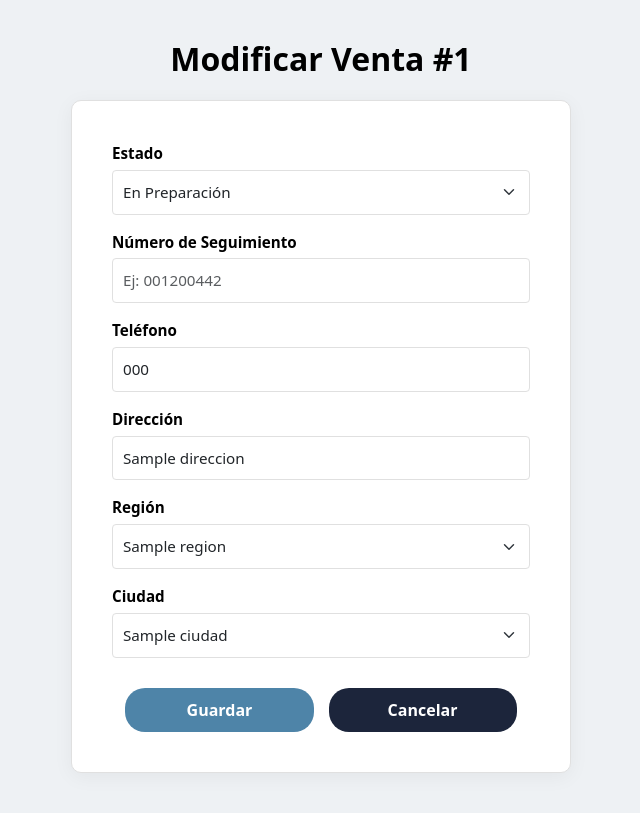
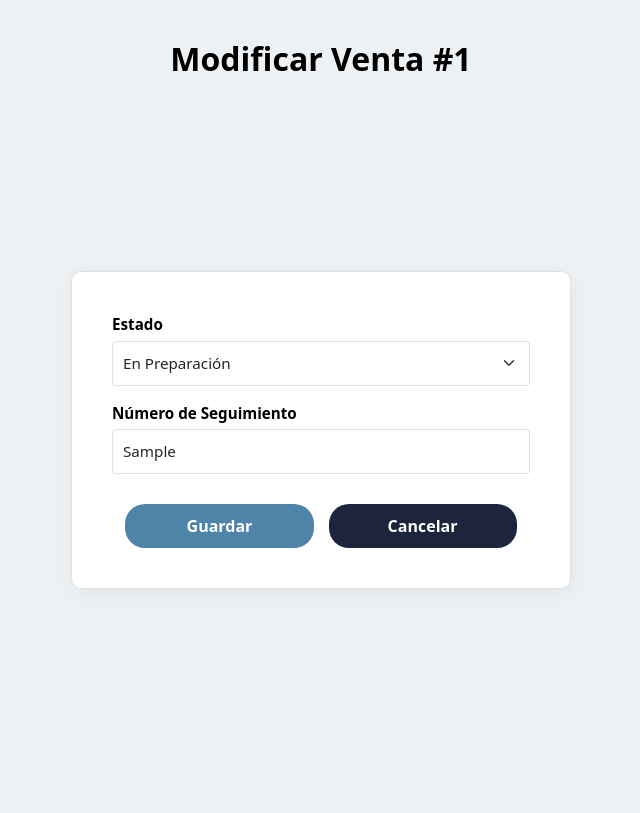
Before and after one commit to diego-ab-dev/Akaispace_Proyecto_de_Titulo, a Django app: template templates/admin_panel/modificar_venta.html in a window 1280 px wide. Shown: the whole page, without its empty margins (319-959 px from the left). After the commit the page ends 589 px from the top, so only its background shows below. Run offline with Django 3.2, Linux system fonts and the light colour scheme; the template is opened without the code that fills it: most values are stand-ins (such as "Sample title", 1, 10 or a date in 2020).

Commit message:
quite los campos de modificar venta que permitian editar los datos de direccion de envio del cliente, ya que como aprendimos eso va en contra a la proteccion de datos del cliente. Entonces deje solo cambiar estado y numero de seguimiento el cual DEBE permitir letras y numeros sin problema.

```diff
--- a/templates/admin_panel/modificar_venta.html
+++ b/templates/admin_panel/modificar_venta.html
@@ -21,50 +21,32 @@
     </div>
 
     <div class="edit-card" style="margin-top: 60px;">
+        {% if error %}
+        <div class="alert alert-danger" style="font-weight:600; font-size:0.95rem;">
+            {{ error }}
+        </div>
+        {% endif %}
         <form method="POST">
             {% csrf_token %}
 
             <div class="form-group">
                 <label class="form-label">Estado</label>
                 <select name="estado" class="form-select">
-                    <option value="En Preparación" {% if envio.estado == 'En Preparación' %}selected{% endif %}>En Preparación</option>
-                    <option value="Enviado" {% if envio.estado == 'Enviado' %}selected{% endif %}>Enviado</option>
-                    <option value="En Tránsito" {% if envio.estado == 'En Tránsito' %}selected{% endif %}>En Tránsito</option>
-                    <option value="En Reparto" {% if envio.estado == 'En Reparto' %}selected{% endif %}>En Reparto</option>
-                    <option value="Entregado" {% if envio.estado == 'Entregado' %}selected{% endif %}>Entregado</option>
+                    {% with actual=estado_post|default:envio.estado %}
+                        <option value="En Preparación" {% if actual == 'En Preparación' %}selected{% endif %}>En Preparación</option>
+                        <option value="Enviado" {% if actual == 'Enviado' %}selected{% endif %}>Enviado</option>
+                        <option value="En Tránsito" {% if actual == 'En Tránsito' %}selected{% endif %}>En Tránsito</option>
+                        <option value="En Reparto" {% if actual == 'En Reparto' %}selected{% endif %}>En Reparto</option>
+                        <option value="Entregado" {% if actual == 'Entregado' %}selected{% endif %}>Entregado</option>
+                    {% endwith %}
                 </select>
             </div>
 
             <div class="form-group">
                 <label class="form-label">Número de Seguimiento</label>
                 <input type="text" name="numero_seguimiento" class="form-control"
-                       value="{{ envio.numero_seguimiento|default:'' }}" placeholder="Ej: 001200442">
-            </div>
-
-            <div class="form-group">
-                <label class="form-label">Teléfono</label>
-                <input type="text" name="telefono" class="form-control" value="{{ venta.usuario.telefono }}">
-            </div>
-
-            <div class="form-group">
-                <label class="form-label">Dirección</label>
-                <input type="text" name="direccion" class="form-control" value="{{ venta.usuario.direccion }}">
-            </div>
-
-            <div class="form-group">
-                <label class="form-label">Región</label>
-                <select name="region" id="region" class="form-select">
-                    {% for region in regiones %}
-                        <option value="{{ region }}" {% if venta.usuario.region == region %}selected{% endif %}>{{ region }}</option>
-                    {% endfor %}
-                </select>
-            </div>
-
-            <div class="form-group">
-                <label class="form-label">Ciudad</label>
-                <select name="ciudad" id="ciudad" class="form-select">
-                    <option value="{{ venta.usuario.ciudad }}">{{ venta.usuario.ciudad }}</option>
-                    </select>
+                    value="{{ tracking_post|default:envio.numero_seguimiento|default_if_none:'' }}"
+                    placeholder="Ej: 001200442">
             </div>
 
             <div class="btn-row">
@@ -74,25 +56,5 @@
         </form>
     </div>
 </div>
-
-<script>
-    // cargar regiones y ciudad
-    const regionesCiudades = JSON.parse('{{ regiones_ciudades_json|escapejs }}');
-    const regionSelect = document.getElementById('region');
-    const ciudadSelect = document.getElementById('ciudad');
-
-    regionSelect.addEventListener('change', function() {
-        const region = this.value;
-        const ciudades = regionesCiudades[region] || [];
-
-        ciudadSelect.innerHTML = '';
-        ciudades.forEach(ciudad => {
-            const option = document.createElement('option');
-            option.value = ciudad;
-            option.textContent = ciudad;
-            ciudadSelect.appendChild(option);
-        });
-    });
-</script>
 </body>
 </html>
```
Also changed, not shown: appPrincipal/views.py (+33 -15 lines).
